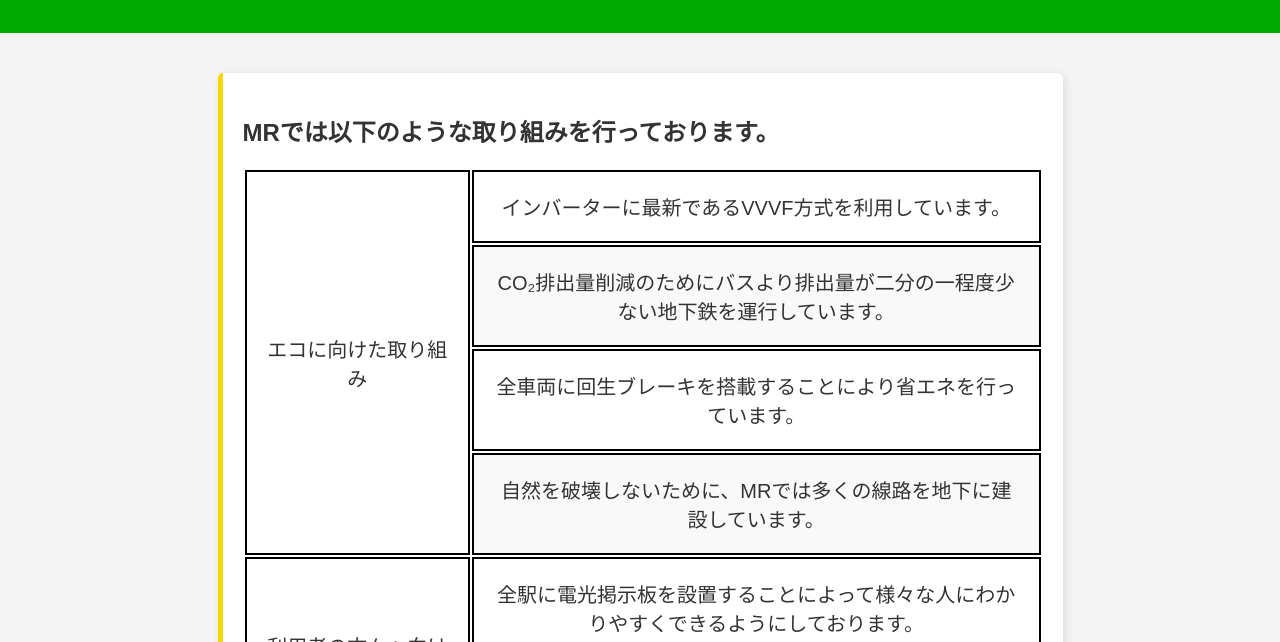
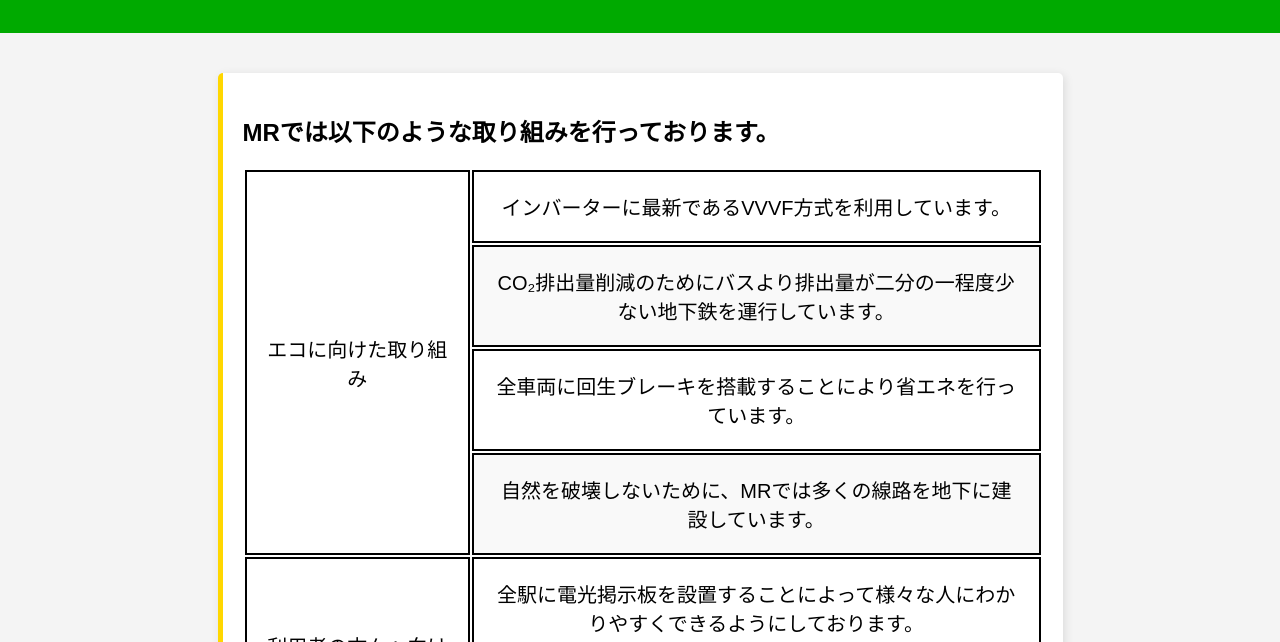
Before and after one commit to marimesyosinsya/MarishRailways, a plain HTML site: page company.html in a window 1280 px wide. Shown: the part 158-800 px from the top of the page. Drawn offline with Linux system fonts and the light colour scheme; a script that the page names is missing.

Commit message:
Update style.css

```diff
--- a/style.css
+++ b/style.css
@@ -192,6 +192,6 @@ summary {
     }
 }
 
-p {
+h1,h2,h3,p,td {
   color: black;
 }
```
